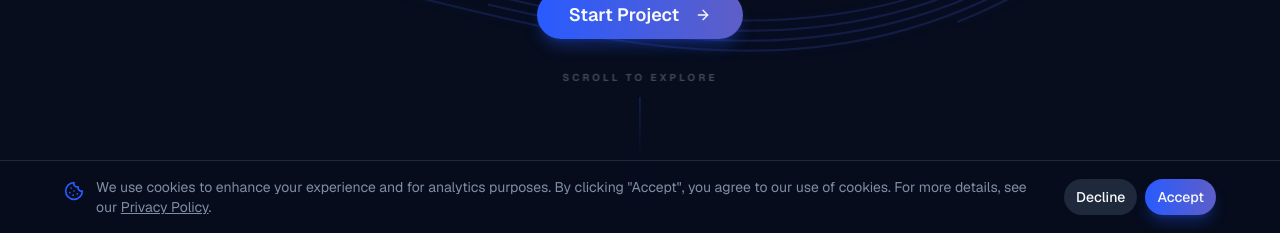
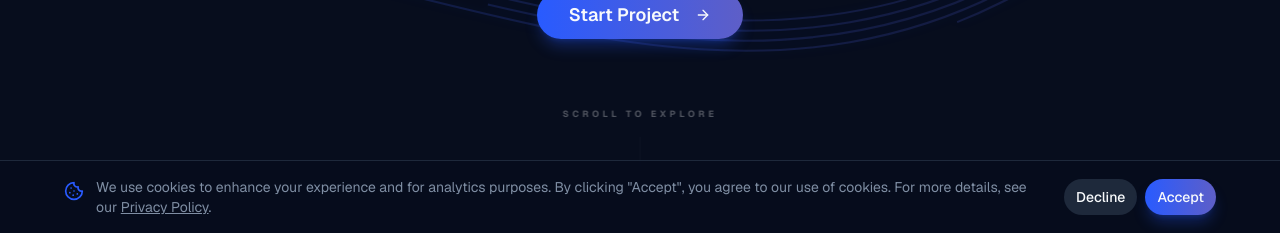
Before and after one commit to tovy-eu/tovy.eu-website, a Next.js app: page /en in a window 1280 px wide. Shown: the part 567-800 px from the top of the page. Built offline with nearby package versions, Linux system fonts and the light colour scheme.

Commit message:
can it be more minimalistic?

```diff
--- a/src/app/globals.css
+++ b/src/app/globals.css
@@ -1,3 +1,4 @@
+
 @tailwind base;
 @tailwind components;
 @tailwind utilities;
@@ -99,6 +100,11 @@
     }
   }
 
+  @keyframes scroll-line {
+    0% { transform: translateY(-100%); }
+    100% { transform: translateY(200%); }
+  }
+
   @keyframes marquee {
     0% { transform: translateX(0); }
     100% { transform: translateX(-50%); }
@@ -130,6 +136,10 @@
   .animate-marquee:hover {
     animation-play-state: paused;
   }
+
+  .animate-scroll-line {
+    animation: scroll-line 3s cubic-bezier(0.4, 0, 0.2, 1) infinite;
+  }
 }
 
 @layer components {
--- a/src/components/landing/scroll-indicator.tsx
+++ b/src/components/landing/scroll-indicator.tsx
@@ -2,7 +2,6 @@
 "use client";
 
 import { useEffect, useState } from "react";
-import { ChevronDown } from "lucide-react";
 import { cn } from "@/lib/utils";
 
 interface ScrollIndicatorProps {
@@ -10,8 +9,9 @@ interface ScrollIndicatorProps {
 }
 
 /**
- * A subtle scroll indicator that guides users to explore more content below the fold.
- * Automatically fades out as the user scrolls down to maintain clarity.
+ * A highly minimalistic scroll indicator.
+ * Features a thin vertical line and subtle kinetic typography.
+ * Automatically fades out as the user scrolls down.
  */
 export function ScrollIndicator({ label }: ScrollIndicatorProps) {
   const [isVisible, setIsVisible] = useState(true);
@@ -33,18 +33,19 @@ export function ScrollIndicator({ label }: ScrollIndicatorProps) {
   return (
     <div
       className={cn(
-        "absolute bottom-10 left-1/2 -translate-x-1/2 flex flex-col items-center gap-3 transition-all duration-700 ease-in-out z-20",
-        isVisible ? "opacity-40 translate-y-0" : "opacity-0 translate-y-4 pointer-events-none"
+        "absolute bottom-12 left-1/2 -translate-x-1/2 flex flex-col items-center gap-4 transition-all duration-1000 ease-in-out z-20",
+        isVisible ? "opacity-30 translate-y-0" : "opacity-0 translate-y-4 pointer-events-none"
       )}
     >
-      <span className="text-[10px] font-bold tracking-[0.3em] uppercase text-white/60 whitespace-nowrap">
+      <span className="text-[9px] font-bold tracking-[0.4em] uppercase text-white whitespace-nowrap">
         {label}
       </span>
-      <div className="relative w-px h-16 bg-gradient-to-b from-primary via-primary/50 to-transparent overflow-hidden">
-        {/* Animated scanning line effect */}
-        <div className="absolute top-0 left-0 w-full h-1/2 bg-white/40 animate-[kitt-scan_2s_linear_infinite]" />
+      <div className="relative w-[1px] h-12 bg-white/10 overflow-hidden">
+        {/* Subtle sliding light effect */}
+        <div
+          className="absolute top-0 left-0 w-full h-1/2 bg-gradient-to-b from-transparent via-primary to-transparent animate-scroll-line"
+        />
       </div>
-      <ChevronDown className="h-4 w-4 text-primary animate-bounce mt-1" />
     </div>
   );
 }
```
